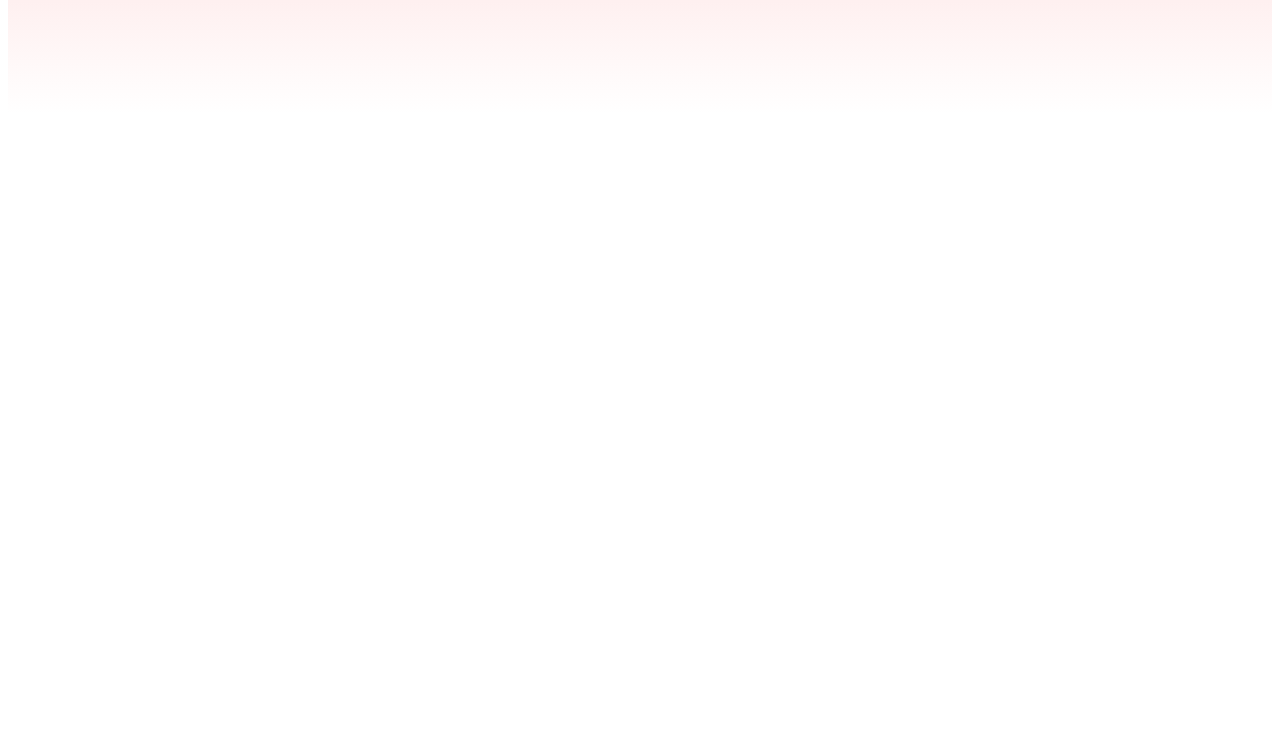
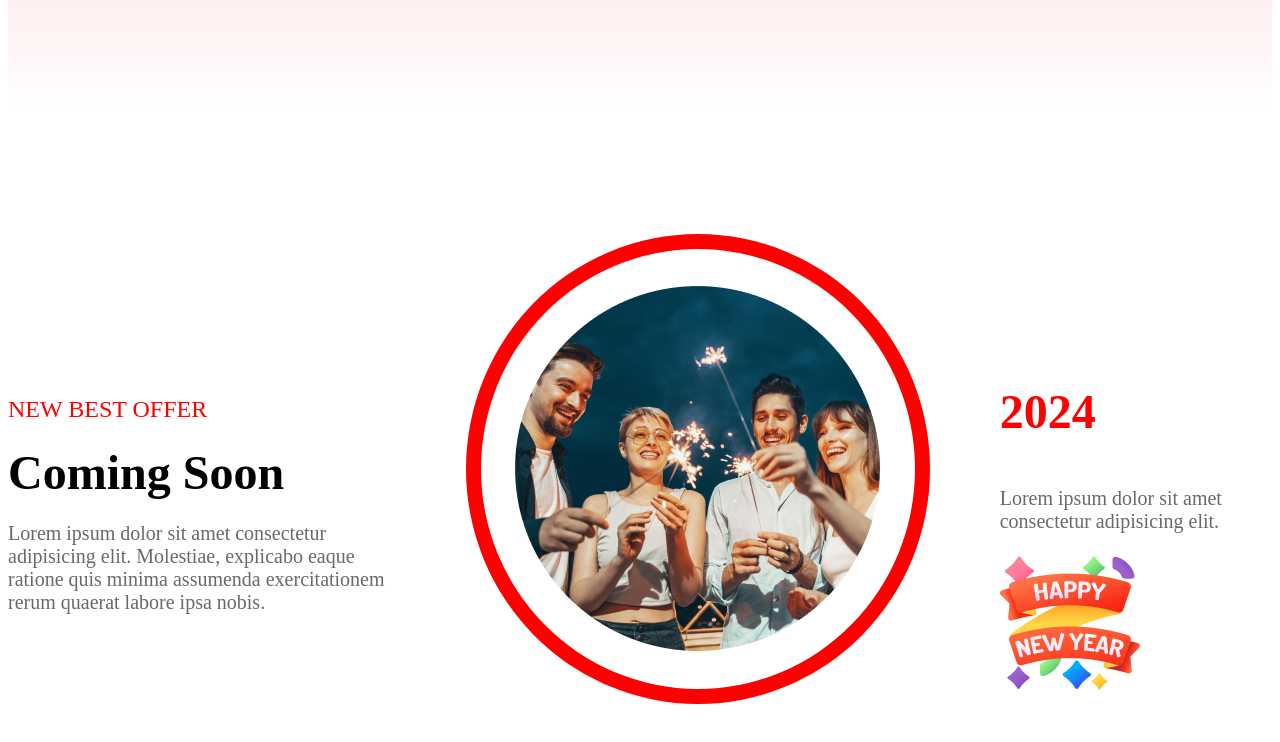
Before and after one commit to Pritom678/new-year-website, a plain HTML site: page index.html in a window 1280 px wide. Shown: the part 2367-3109 px from the top of the page. Before the commit the page ends 2601 px from the top, so only its background shows below. Drawn offline with Linux system fonts and the light colour scheme.

Commit message:
fifth commit part two

```diff
--- a/index.html
+++ b/index.html
@@ -52,6 +52,21 @@
                 </div>
             </div>
         </section>
+        <section class="fifth-container">
+            <div class="fifth-title-one">
+                <h5>NEW BEST OFFER</h5>
+                <h1>Coming Soon</h1>
+                <p>Lorem ipsum dolor sit amet consectetur adipisicing elit. Molestiae, explicabo eaque ratione quis minima assumenda exercitationem rerum quaerat labore ipsa nobis.</p>
+            </div>
+            <div class="fifth-title-two">
+                <img src="images/Ellipse 1.png" alt="">
+            </div>
+            <div class="fifth-title-three">
+                <h3>2024</h3>
+                <p>Lorem ipsum dolor sit amet consectetur adipisicing elit.</p>
+                <img src="images/Group 96.png" alt="">
+            </div>
+        </section>
     </main>
 </body>
 </html>
--- a/styles/year.css
+++ b/styles/year.css
@@ -1,13 +1,13 @@
 /* font style */
 
-.open-sans-<uniquifier> {
+/* .open-sans {
   font-family: "Open Sans", sans-serif;
   font-optical-sizing: auto;
   font-weight: <weight>;
   font-style: normal;
   font-variation-settings:
     "wdth" 100;
-}
+} */
 
 
 
@@ -149,3 +149,60 @@ button{
     border: none;
     border-radius: 8px;
 }
+/* fifth style */
+.fifth-container{
+    display: flex;
+    justify-content: space-evenly;
+    gap: 70px;
+    align-items: center;
+}
+.fifth-title-one{
+    width: 393px;
+    height: 225px;
+}
+.fifth-title-one h5{
+    color: #FF0000;
+    font-size: 24px;
+    font-weight: 500;
+    margin-bottom: 22px;
+}
+.fifth-title-one h1{
+    font-size: 48px;
+    font-weight: 800;
+    margin-bottom: 22px;
+    margin-top: 0;
+}
+.fifth-title-one p{
+    font-size: 20px;
+    font-weight: 400;
+    margin-bottom: 22px;
+    color: rgba(7, 2, 17, 0.6);
+}
+.fifth-title-two{
+    width: 440px;
+    height: 440px;
+    border: 15px solid #FF0000;
+    border-radius: 50%;
+    display: flex;
+    justify-content: center;
+    align-items: center;
+}
+.fifth-title-three{
+    width: 276px;
+    height:170px;
+}
+.fifth-title-three h3{
+    font-size: 48px;
+    font-weight: 600;
+    color: #FF0000;
+    margin-top: 0;
+}
+.fifth-title-three p{
+    font-size: 20px;
+    font-weight: 400;
+    color: rgba(7, 2, 17, 0.6);
+}
+.fifth-title-three img{
+    width: 140px;
+    height: 140px;
+}
```
